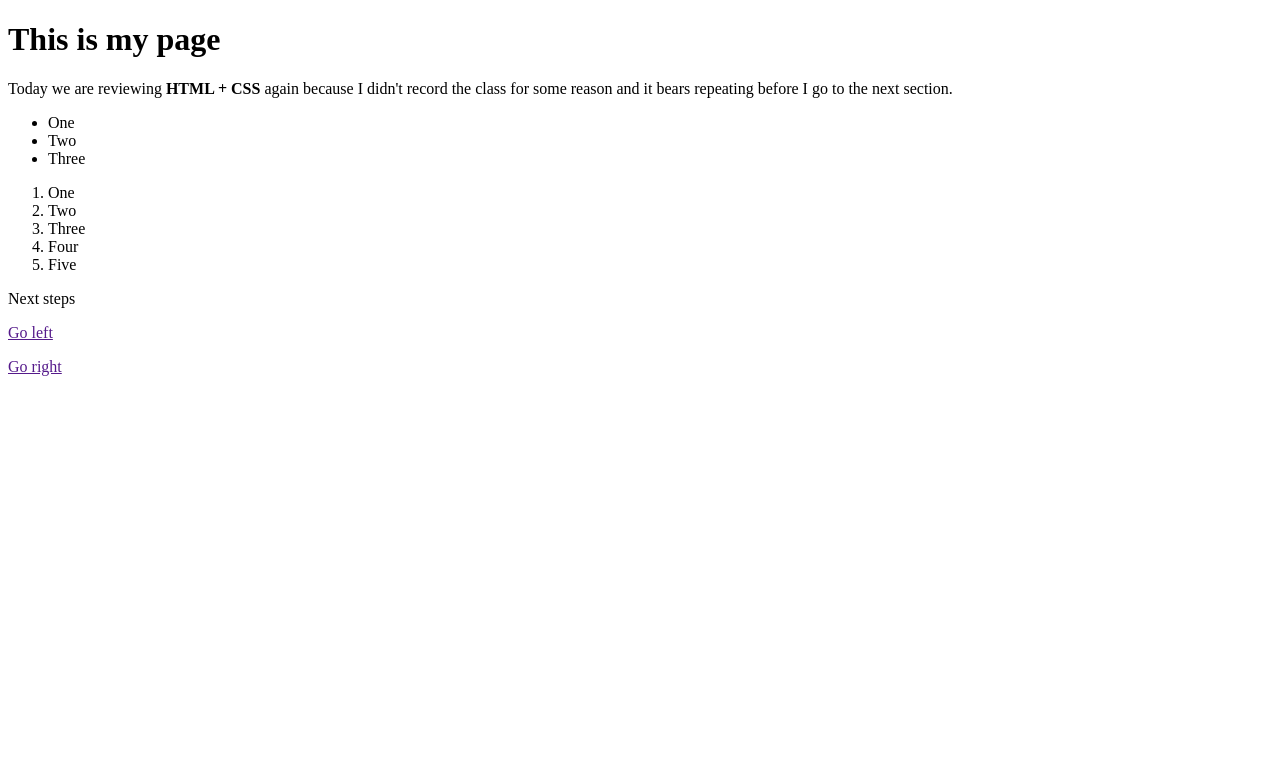
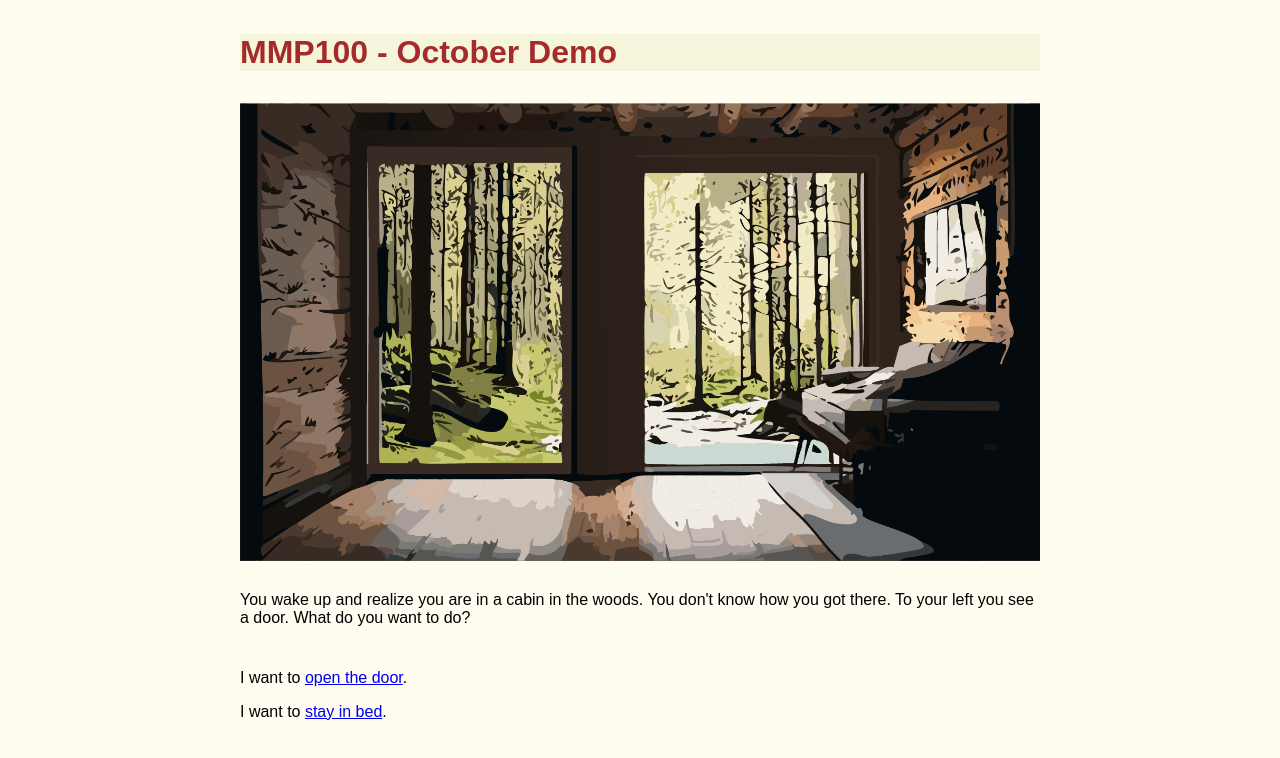
Before and after one commit to dansempai/mmp100-spring2025, a plain HTML site: page index.html in a window 1280 px wide. Drawn offline with Linux system fonts and the light colour scheme.

Commit message:
Add files via upload

```diff
--- a/index.html
+++ b/index.html
@@ -2,30 +2,35 @@
 <html lang="en">
     <head>
         <meta charset="UTF-8" />
-        <title>MMP100 - Intro to Multimedia</title>
+            <title>Home page</title>
+
+        <!-- Link to external style sheet -->
         <link rel="stylesheet" href="styles.css" />
+
     </head>
     <body>
-        <h1>This is my page</h1>
-        <p>Today we are reviewing <b>HTML + CSS</b> again because I didn't record the class for some reason and it bears repeating before I go to the next section.</p>
+        <!-- This is a comment. The browser does not see this. -->
 
-        <ul>
-            <li>One</li>
-            <li>Two</li>
-            <li>Three</li>
-        </ul>
+        <!-- Title of the page -->
+        <div>
+            <h1 class="title">MMP100 - October Demo</h1>
+        </div>
 
-        <ol>
-            <li>One</li>
-            <li>Two</li>
-            <li>Three</li>
-            <li>Four</li>
-            <li>Five</li>
-        </ol>
+        <!-- Image of the inside of the cabin generated by Illustrator Firefly prompt -->
+        <div>
+            <img width="800" src="images/InsideCabin.png">
+        </div>
 
+        <!-- Page copy -->
+        <div>
+            <p>You wake up and realize you are in a cabin in the woods. You don't know how you got there. To your left you see a door. What do you want to do?</p>
+        </div>
 
-        <p>Next steps</p>
-        <p><a href="">Go left</a></p>
-        <p><a href="">Go right</a></p>
+        <!-- Page links -->
+        <div>
+            <p>I want to <a href="OpenDoor.html">open the door</a>.</p>
+            <p>I want to <a href="StayBed.html">stay in bed</a>.</p>
+        </div>
+
     </body>
 </html>
--- a/styles.css
+++ b/styles.css
@@ -1,3 +1,20 @@
 .title {
-    color: green;
+    color: brown;
 }
+
+H1 {
+    background-color: beige;
+}
+
+body {
+    font-family: sans-serif;
+    background-color: #fffcf0;
+    align-items: center;
+}
+
+div {
+    width: 800px;
+    border: 0px solid;
+    margin: auto;
+    padding: 5px;
+}
```
Also changed, not shown: MoveToFigure.html (added, +36 -0 lines), OpenDoor.html (added, +30 -0 lines), StayBed.html (added, +25 -0 lines), InsideCabin.png (added), Outside.png (added), OutsideWithFriend.png (added), StayInBed.png (added), images/InsideCabin.png (added), images/Outside.png (added), images/OutsideWithFriend.png (added), images/StayInBed.png (added).
